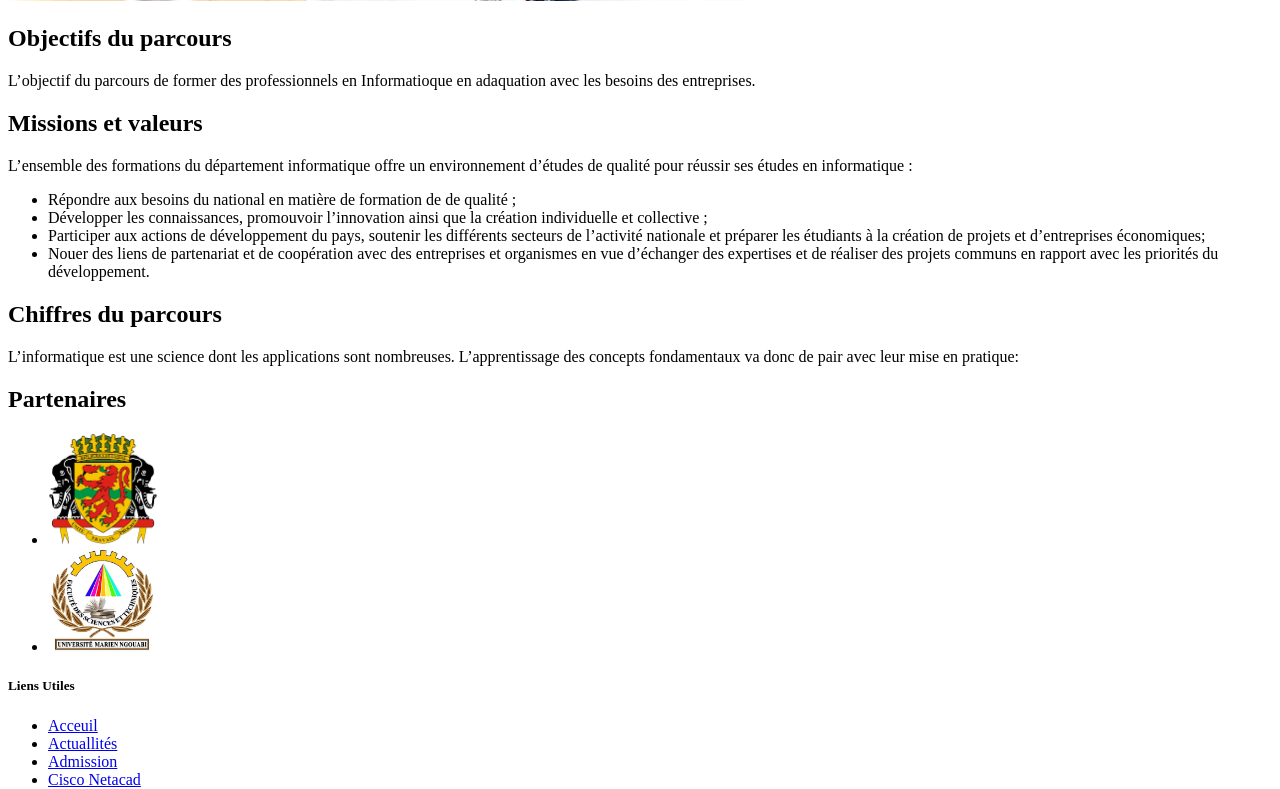
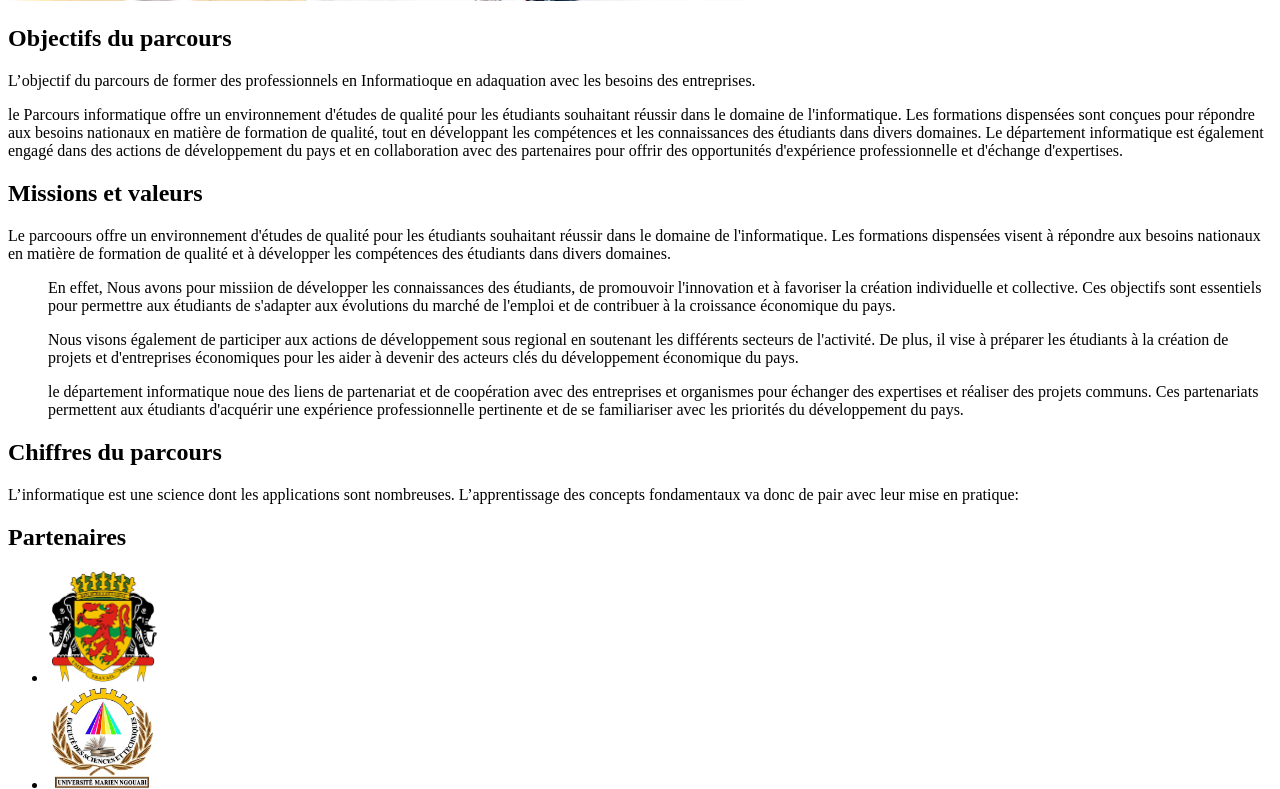
Before and after one commit to jovyzabel/fstInfoWeb, a Symfony app: template templates/parcours/programs.html.twig in a window 1280 px wide. Shown: the part 2749-3538 px from the top of the page. Run offline with Twig, Linux system fonts and the light colour scheme; the template is opened without the code that fills it, so the values that code supplies are empty; some libraries are stand-ins or nearby versions.

Commit message:
modification

```diff
--- a/templates/parcours/programs.html.twig
+++ b/templates/parcours/programs.html.twig
@@ -92,6 +92,13 @@
 					<div class="text-subline mb-3"></div>
 					<div class="my-3">
 						<p>L’objectif du parcours de former des professionnels en Informatioque en adaquation avec les besoins des entreprises.</p>
+						<p>
+							le Parcours informatique offre un environnement d'études de qualité pour les étudiants souhaitant réussir dans
+							le domaine de l'informatique. Les formations dispensées sont conçues pour répondre aux besoins nationaux en matière
+							de formation de qualité, tout en développant les compétences et les connaissances des étudiants dans divers domaines.
+							Le département informatique est également engagé dans des actions de développement du pays et en collaboration avec
+							des partenaires pour offrir des opportunités d'expérience professionnelle et d'échange d'expertises.
+						</p>
 
 					</div>
 				</div>
@@ -101,12 +108,29 @@
 					<h2>Missions et valeurs</h2>
 					<div class="text-subline mb-3"></div>
 					<div class="my-3">
-						<p>L’ensemble des formations du département informatique offre un environnement d’études de qualité pour réussir ses études en informatique :</p>
+						<p>
+							Le parcoours offre un environnement d'études de qualité pour les étudiants souhaitant réussir dans
+							le domaine de l'informatique. Les formations dispensées visent à répondre aux besoins nationaux en matière de
+							formation de qualité et à développer les compétences des étudiants dans divers domaines.
+						</p>
 						<ul>
-							<li>Répondre aux besoins du national en matière de formation de de qualité ;</li>
-							<li>Développer les connaissances, promouvoir l’innovation ainsi que la création individuelle et collective ;</li>
-							<li>Participer aux actions de développement du pays, soutenir les différents secteurs de l’activité nationale et préparer les étudiants à la création de projets et d’entreprises économiques;</li>
-							<li>Nouer des liens de partenariat et de coopération avec des entreprises et organismes en vue d’échanger des expertises et de réaliser des projets communs en rapport avec les priorités du développement.</li>
+							<p>
+								En effet, Nous avons pour missiion de développer les connaissances des étudiants, de promouvoir
+								l'innovation et à favoriser la création individuelle et collective. Ces objectifs sont essentiels pour
+								permettre aux étudiants de s'adapter aux évolutions du marché de l'emploi et de contribuer à la croissance
+								économique du pays.
+							</p>
+							<p>
+								Nous visons également de participer aux actions de développement sous regional en soutenant les
+								différents secteurs de l'activité. De plus, il vise à préparer les étudiants à la création de projets et
+								d'entreprises économiques pour les aider à devenir des acteurs clés du développement économique du pays.
+							</p>
+							<p>
+								le département informatique noue des liens de partenariat et de coopération avec des entreprises et
+								organismes pour échanger des expertises et réaliser des projets communs. Ces partenariats permettent aux
+								étudiants d'acquérir une expérience professionnelle pertinente et de se familiariser avec les priorités du
+								développement du pays.
+							</p>
 						</ul>
 					</div>
 				</div>
```
